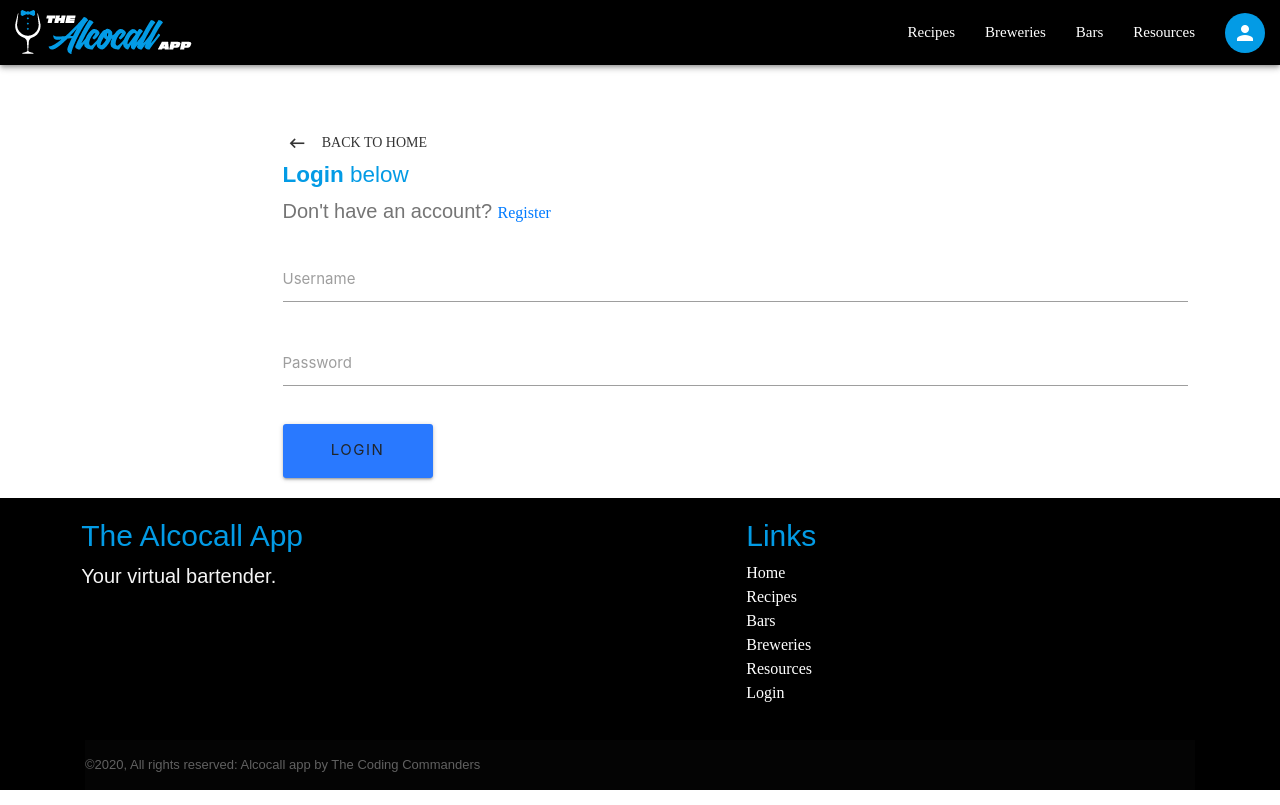
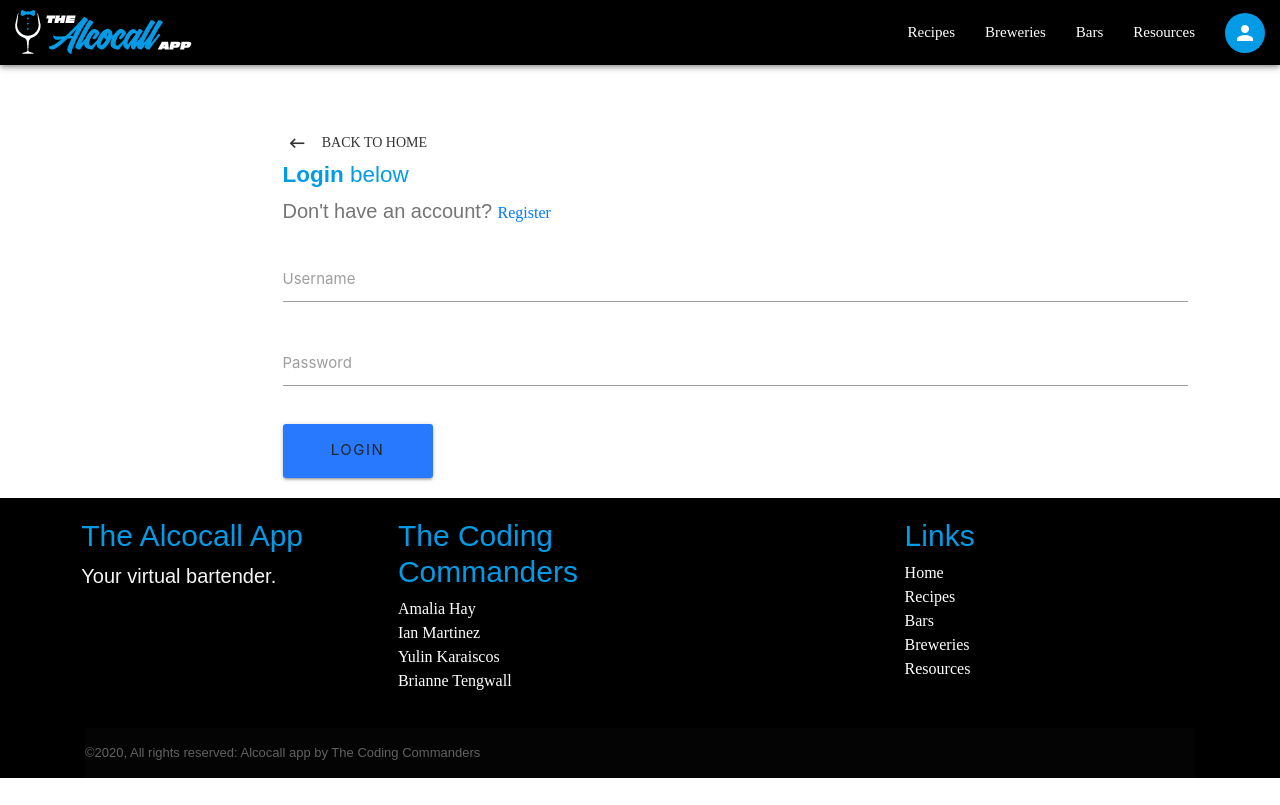
Before and after one commit to amaliawhay/alcocall, a React (Create React App) app in the folder client/: page /login in a window 1280 px wide. Built offline with nearby package versions, Linux system fonts and the light colour scheme; a web font is replaced by a local one.

Commit message:
footer style

```diff
--- a/client/src/component/footer/footer.js
+++ b/client/src/component/footer/footer.js
@@ -14,6 +14,33 @@ function footer() {
               <p className="grey-text text-lighten-4">
                 Your virtual bartender.
               </p>
+            </div>
+            <div className="col l6 s12">
+              <h5 className="light-blue-text text-darken-1">
+                The Coding Commanders
+              </h5>
+              <ul>
+                <li>
+                  <Link className="footer-a" to="https://github.com/amaliawhay" alt="Home">
+                    Amalia Hay
+                  </Link>
+                </li>
+                <li>
+                  <Link className="footer-a" to="https://github.com/imartinez0753" alt="Recipes">
+                    Ian Martinez
+                  </Link>
+                </li>
+                <li>
+                  <Link className="footer-a" to="https://github.com/KarazKOS" alt="Bar Search">
+                    Yulin Karaiscos
+                  </Link>
+                </li>
+                <li>
+                  <Link className="footer-a" to="https://github.com/Darling-bee" alt="Bar Search">
+                    Brianne Tengwall
+                  </Link>
+                </li>
+              </ul>
             </div>
             <div className="col l4 offset-l2 s12">
               <h5 className="light-blue-text text-darken-1">Links</h5>
@@ -43,11 +70,6 @@ function footer() {
                     Resources
                   </Link>
                 </li>
-                <li>
-                  <Link className="footer-a" to="signin" alt="Login/Sign up">
-                    Login
-                  </Link>
-                </li>
               </ul>
             </div>
           </div>
```
